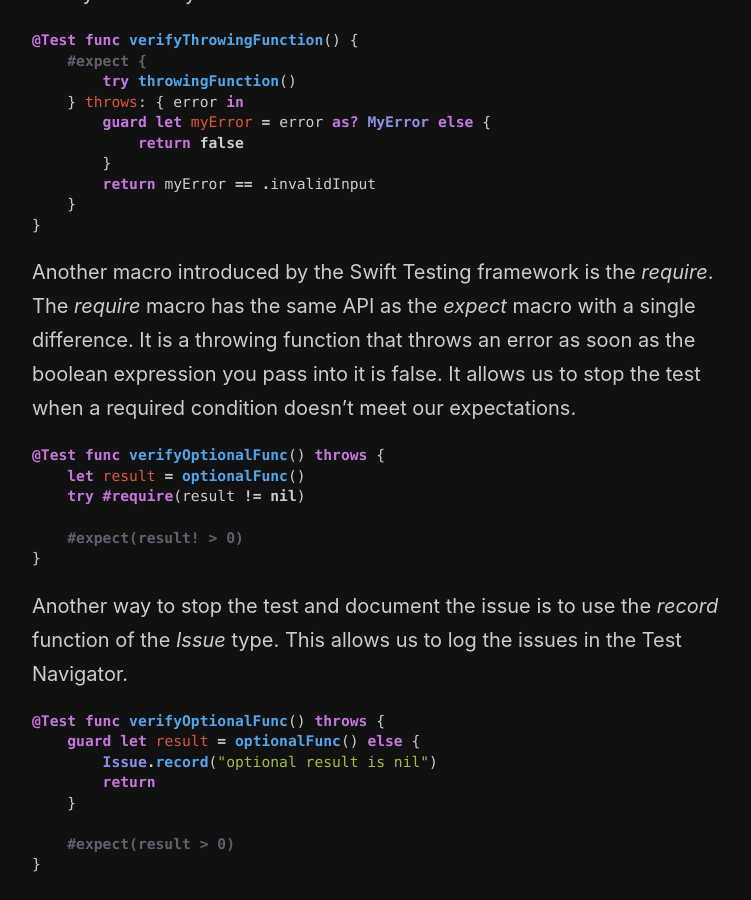
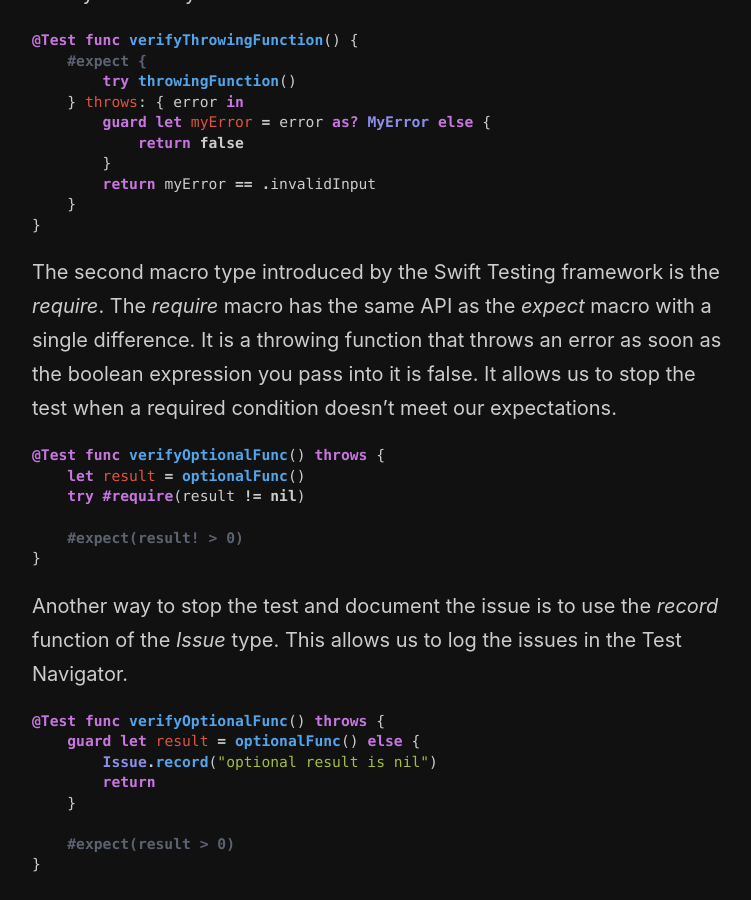
Before and after one commit to mecid/mecid.github.io, a Jekyll site: the page built from _posts/2024-10-22-introducing-swift-testing-basics.md, in a window 1280 px wide and 900 px high, scrolled down 2146 px. Shown: the whole window, without its empty margins (258-1009 px from the left). Built offline with Jekyll 4.4.1, drawn with Linux system fonts in a browser that asks for light colours.

Commit message:
small improvement in the swift testing basics post

````diff
--- a/_posts/2024-10-22-introducing-swift-testing-basics.md
+++ b/_posts/2024-10-22-introducing-swift-testing-basics.md
@@ -75,7 +75,7 @@
 }
 ```
 
-Another macro introduced by the Swift Testing framework is the *require*. The *require* macro has the same API as the *expect* macro with a single difference. It is a throwing function that throws an error as soon as the boolean expression you pass into it is false. It allows us to stop the test when a required condition doesn't meet our expectations.
+The second macro type introduced by the Swift Testing framework is the *require*. The *require* macro has the same API as the *expect* macro with a single difference. It is a throwing function that throws an error as soon as the boolean expression you pass into it is false. It allows us to stop the test when a required condition doesn't meet our expectations.
 
 ```swift
 @Test func verifyOptionalFunc() throws {
````
